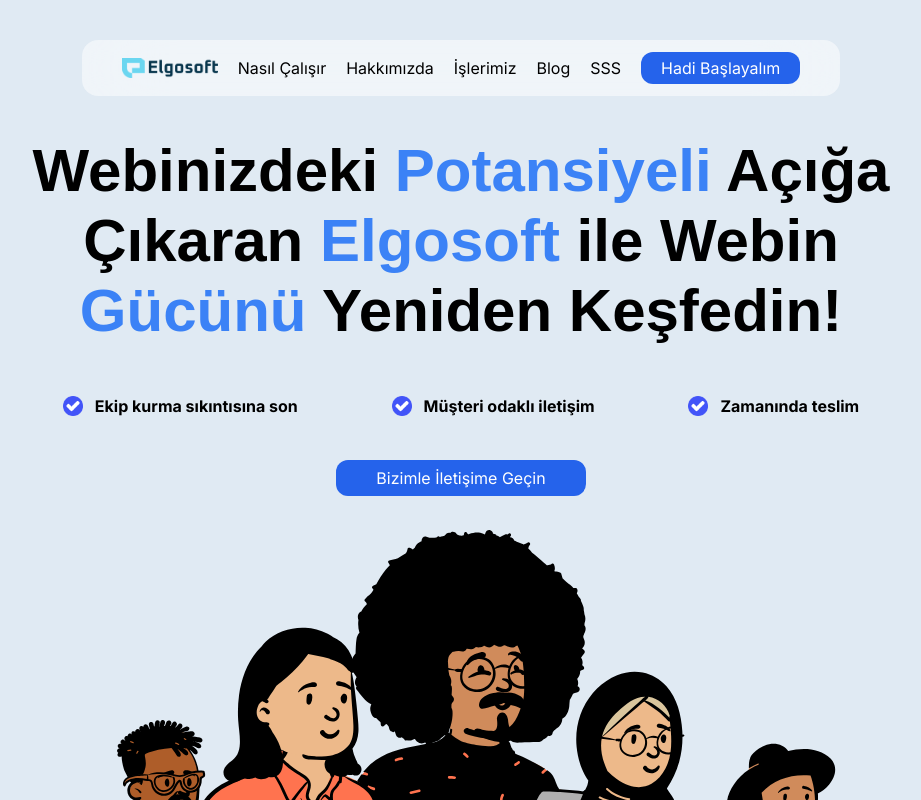
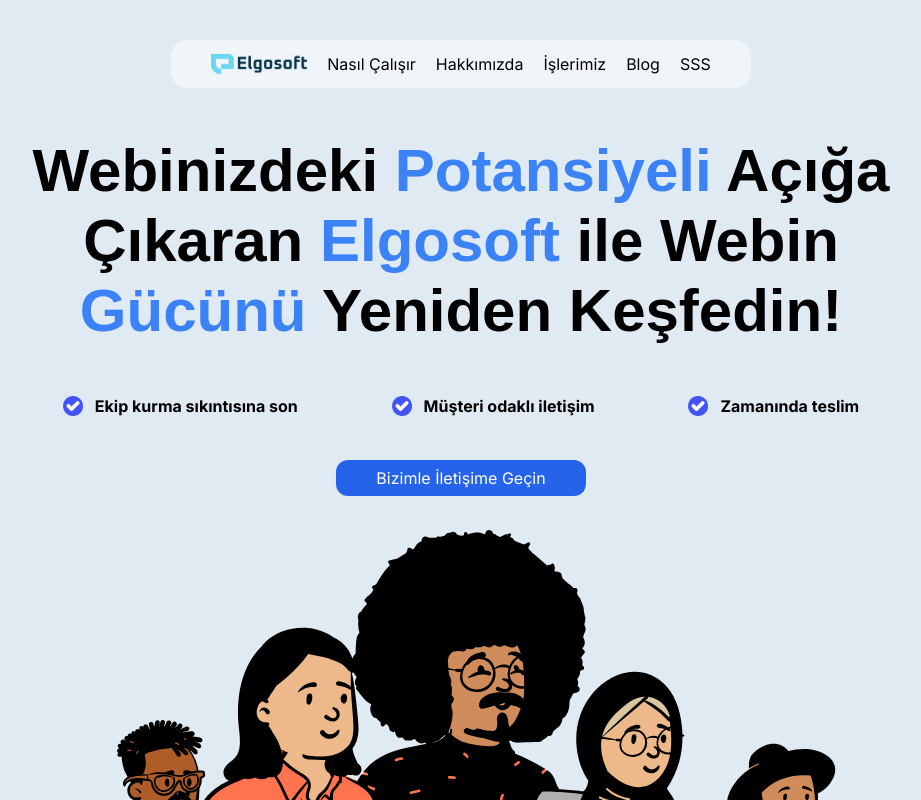
Before and after one commit to tw4/elgosoft, a Next.js app: page / in a window 1280 px wide. Shown: the top 800 px of the page, without its empty margins (179-1100 px from the left). Built offline with nearby package versions, Linux system fonts and the light colour scheme.

Commit message:
remove: navbar button

```diff
--- a/app/components/Navbar.tsx
+++ b/app/components/Navbar.tsx
@@ -1,8 +1,8 @@
-'use client';
+"use client";
 
-import { useState } from 'react';
-import { RxHamburgerMenu } from 'react-icons/rx';
-import { IoCloseSharp } from 'react-icons/io5';
+import { useState } from "react";
+import { RxHamburgerMenu } from "react-icons/rx";
+import { IoCloseSharp } from "react-icons/io5";
 
 export const Navbar = () => {
   const [navbarOpen, setNavbarOpen] = useState<boolean>(false);
@@ -37,8 +37,7 @@
             <li>
               <a
                 className="hover:text-blue-500"
-                href="https://blog.elgosoft.com/"
-              >
+                href="https://blog.elgosoft.com/">
                 Blog
               </a>
             </li>
@@ -48,10 +47,6 @@
               </a>
             </li>
           </ul>
-
-          <button className="bg-blue-600 rounded-xl text-white pr-5 pl-5 pt-1 pb-1 sm:hidden">
-            Hadi Başlayalım
-          </button>
         </nav>
       </div>
 
@@ -59,8 +54,7 @@
       <div className="hidden fixed bg-white bg-opacity-50 backdrop-blur-2xl w-full cursor-pointer sm:block">
         <div
           onClick={handleNavbar}
-          className="flex flex-row justify-between p-5"
-        >
+          className="flex flex-row justify-between p-5">
           <a href="#howitworks">
             <img className="w-24" src="/assets/logo.png" alt="logo" />
           </a>
@@ -91,8 +85,7 @@
               <li>
                 <a
                   className="hover:text-blue-500"
-                  href="https://blog.elgosoft.com/"
-                >
+                  href="https://blog.elgosoft.com/">
                   Blog
                 </a>
               </li>
```
